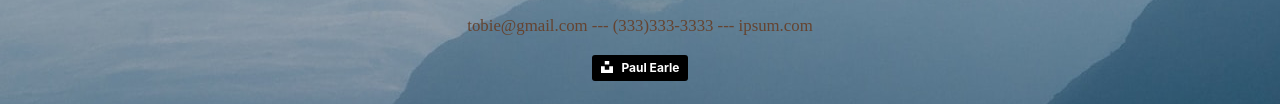
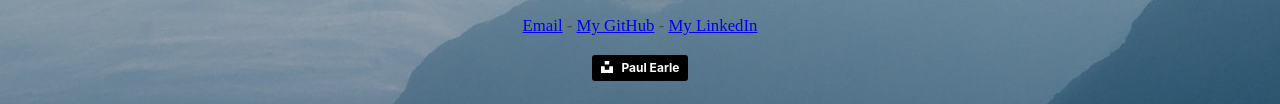
Before and after one commit to T-Milford/Portfolio, a plain HTML site: page index.html in a window 1280 px wide. Shown: the part 1317-1421 px from the top of the page. Drawn offline with nearby package versions, Linux system fonts and the light colour scheme; a web font is replaced by a local one.

Commit message:
for FSF 8/20 submission

```diff
--- a/index.html
+++ b/index.html
@@ -52,7 +52,7 @@
 
     <footer class="footer">
         <p>
-            tobie@gmail.com --- (333)333-3333 --- ipsum.com
+            <a href = "mailto:tobie.milford@gmail.com">Email</a> - <a href="https://github.com/TMilford-DS">My GitHub</a> - <a href="https://www.linkedin.com/in/richard-milford-b8891b38/">My LinkedIn</a>
         <p>
     </footer>
     <a style="background-color:black;color:white;text-decoration:none;padding:4px 6px;
```
